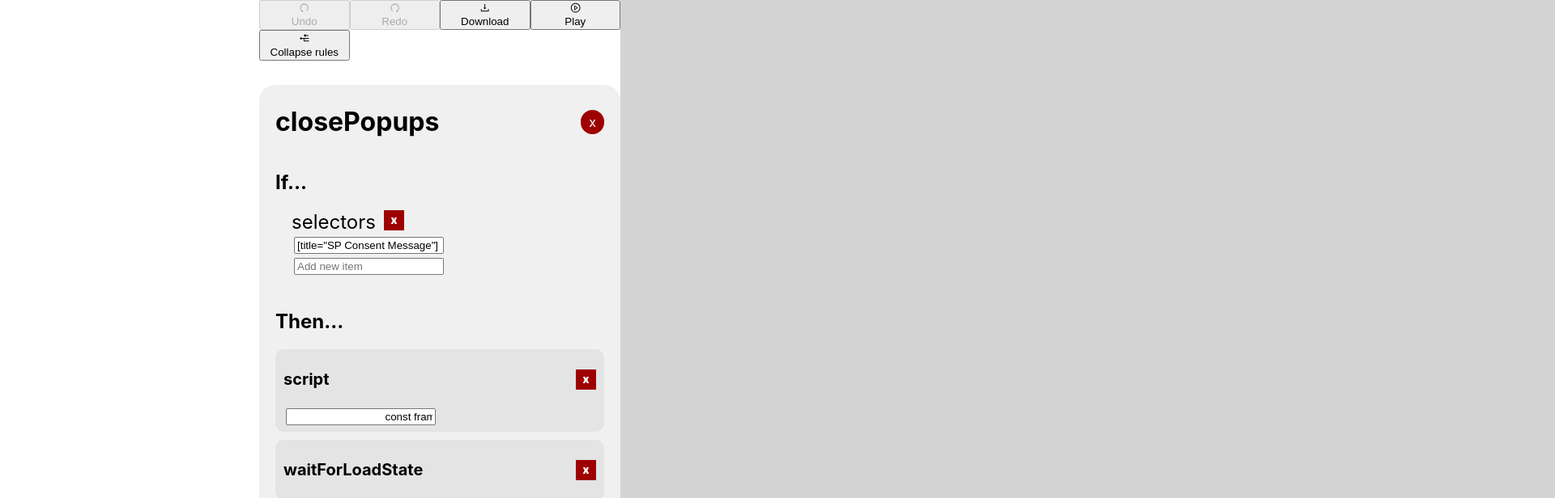
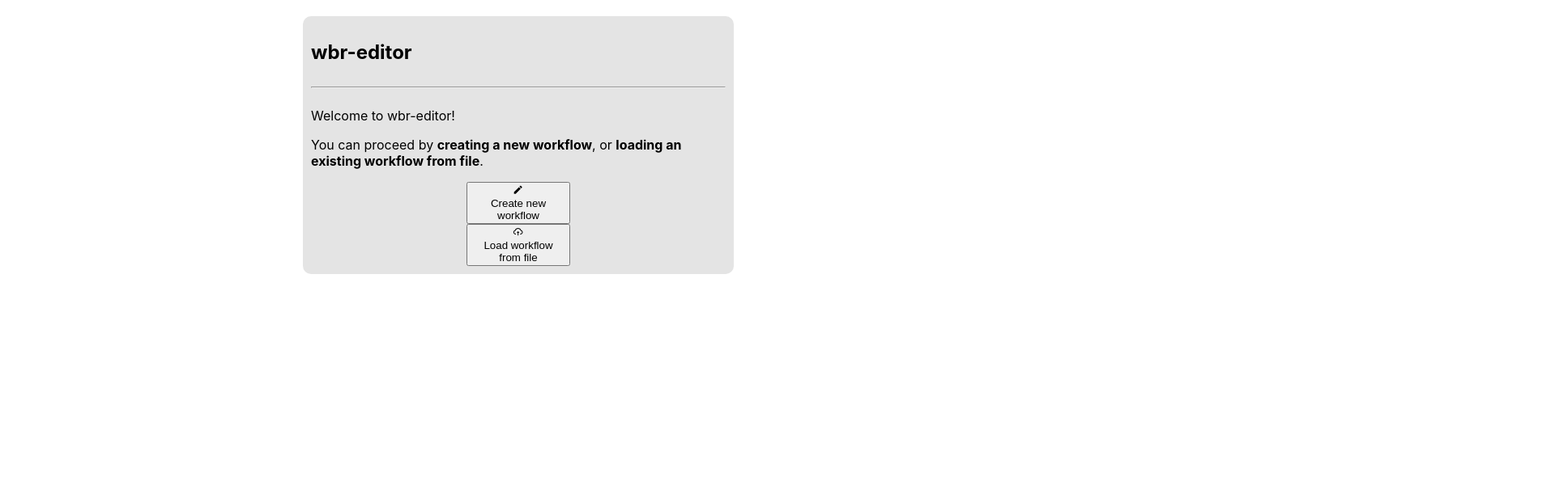
Before and after one commit to barjin/wbr, a React (Create React App) app in the folder packages/wbr-editor/: page / in a window 1280 px wide. Shown: the top 616 px of the page at 81% size, 1920 px wide, since content can reach past the window. Built offline with nearby package versions, Linux system fonts and the light colour scheme.

Commit message:
feat: file upload modal

```diff
--- a/packages/wbr-editor/package.json
+++ b/packages/wbr-editor/package.json
@@ -10,6 +10,7 @@
     "@types/node": "^16.11.22",
     "@types/react": "^17.0.39",
     "@types/react-dom": "^17.0.11",
+    "@wbr-project/wbr-interpret": "^0.8.2",
     "immutability-helper": "^3.1.1",
     "playwright": "^1.18.1",
     "react": "^18.0.0",
--- a/packages/wbr-editor/src/App.css
+++ b/packages/wbr-editor/src/App.css
@@ -15,11 +15,10 @@
   --background-color-accent: rgb(228, 228, 228);
 }
 .App {
-  width: 50%;
-  margin-left: 25%;
   display: flex;
   flex-direction: row;
   justify-content: space-between;
+  position: relative;
 }
 
 .pair{
@@ -94,7 +93,15 @@
   margin: 0px
 }
 
-
+.modal {
+  width: 40%;
+  min-height: 30%;
+  position: fixed;
+  background-color: var(--background-color-accent);
+  border-radius: 10px;
+  margin-top: 20px;
+  padding: 10px;
+}
 
 .toggler:hover {
   cursor: pointer;
--- a/packages/wbr-editor/src/App.tsx
+++ b/packages/wbr-editor/src/App.tsx
@@ -1,7 +1,8 @@
 import './App.css';
 import { WorkflowManager } from './components/WorkflowManager';
-
+import { useState } from 'react';
 import Screen from './components/tiny/Player';
+import Modal from './components/tiny/Modal';
 
 const nehnutelnosti = {
   "meta": {
@@ -127,38 +128,23 @@ const nehnutelnosti = {
   ]
 }
 
-const test = {
-    "meta": {
-    },
-    "workflow": [
-        {
-            "id": "1",
-            "where": {},
-            "what": [],
-        },
-        {
-            "id": "2",
-            "where": {},
-            "what": []
-        },
-        {
-            "id": "3",
-            "where": {},
-            "what": [],
-        },
-        {
-            "id": "4",
-            "where": {},
-            "what": []
-        },
-    ],
-}
+function App() {
 
-function App() {
+  const [workflow, setWorkflow] = useState(nehnutelnosti);
+  const [modalVisible, setModal] = useState(true);
+
+  console.log(workflow);
+
   return (
-    <div className="App">
-        <WorkflowManager workflow={nehnutelnosti as any}/>
-        <Screen />
+    <div style={{display: 'flex', flexDirection: 'column', alignItems: 'center'}}>
+    {
+        modalVisible ?
+        <Modal {...{setWorkflow, setModal} as any}/> :
+        <div className="App" style={{filter: modalVisible ? 'blur(20px)' : ''}}>
+            <WorkflowManager {...{workflow} as any}/>
+            <Screen />
+        </div>
+    }
     </div>
   );
 }
--- a/packages/wbr-editor/src/components/WorkflowManager.tsx
+++ b/packages/wbr-editor/src/components/WorkflowManager.tsx
@@ -133,7 +133,7 @@ export function WorkflowManager({workflow}: {workflow: WorkflowFile}) : JSX.Elem
         downloadLink?.setAttribute('download', `workflow.json`);
     }
     return (
-        <div>
+        <div style={{width: '100%', paddingRight: '10px'}}>
             <div>
             <Button
                 onClick={historyManager.current.undo}
--- /dev/null
+++ b/packages/wbr-editor/src/components/tiny/Modal.tsx
@@ -0,0 +1,78 @@
+import Button from "./Button";
+import {IoMdCreate} from 'react-icons/io';
+import { AiOutlineCloudUpload } from 'react-icons/ai';
+import { useRef } from "react";
+import { Preprocessor } from "@wbr-project/wbr-interpret";
+
+const emptyWorkflow = {
+    workflow: []
+}
+
+export default function Modal({setWorkflow, setModal}: any){
+    const fileUploadref = useRef(null);
+
+    const handleFileUpload = async (e: any) => {
+        const textFile : string = await new Promise (
+            (resolve, reject) => {
+                const [file] = e.target.files;
+                let reader = new FileReader();
+
+                reader.addEventListener('load', (e) => {
+                    resolve((e!.target!.result as string));
+                });
+                reader.addEventListener('error', reject);
+                reader.addEventListener('abort', reject);
+
+                reader.readAsText(file);
+            }
+        );
+
+        const workflow = JSON.parse(textFile);
+        const error = Preprocessor.validateWorkflow(workflow);
+        console.log(error);
+    }
+
+
+    return (
+        <div className="modal">
+            <div className="modal-content">
+                <div className="modal-header" style={{flexDirection: 'row', display: 'flex', justifyContent: 'space-between'}}>
+                    <h2>wbr-editor</h2>
+                </div>
+                <hr/>
+                <div style={{display: 'flex', flexDirection: 'column', justifyContent: 'space-between', alignItems: 'center'}}>
+                <div className="modal-body">
+                    <p>
+                        Welcome to wbr-editor!
+                    </p>
+                    <p>
+                        You can proceed by <b>creating a new workflow</b>, or <b>loading an existing workflow from file</b>.
+                    </p>
+                </div>
+                <Button
+                    text='Create new workflow'
+                    icon={<IoMdCreate/>}
+                    onClick={() => {
+                        setWorkflow(emptyWorkflow);
+                        setModal(false);
+                    }}
+                />
+                <input
+                    ref={fileUploadref}
+                    type="file"
+                    style={{ display: 'none' }}
+                    id="hidden-file-upload"
+                    onChange={handleFileUpload}
+                />
+                <Button
+                    text='Load workflow from file'
+                    icon={<AiOutlineCloudUpload/>}
+                    onClick={() => {
+                        (fileUploadref.current as any).click();
+                    }}
+                />
+                </div>
+            </div>
+        </div>
+    );
+}
```
